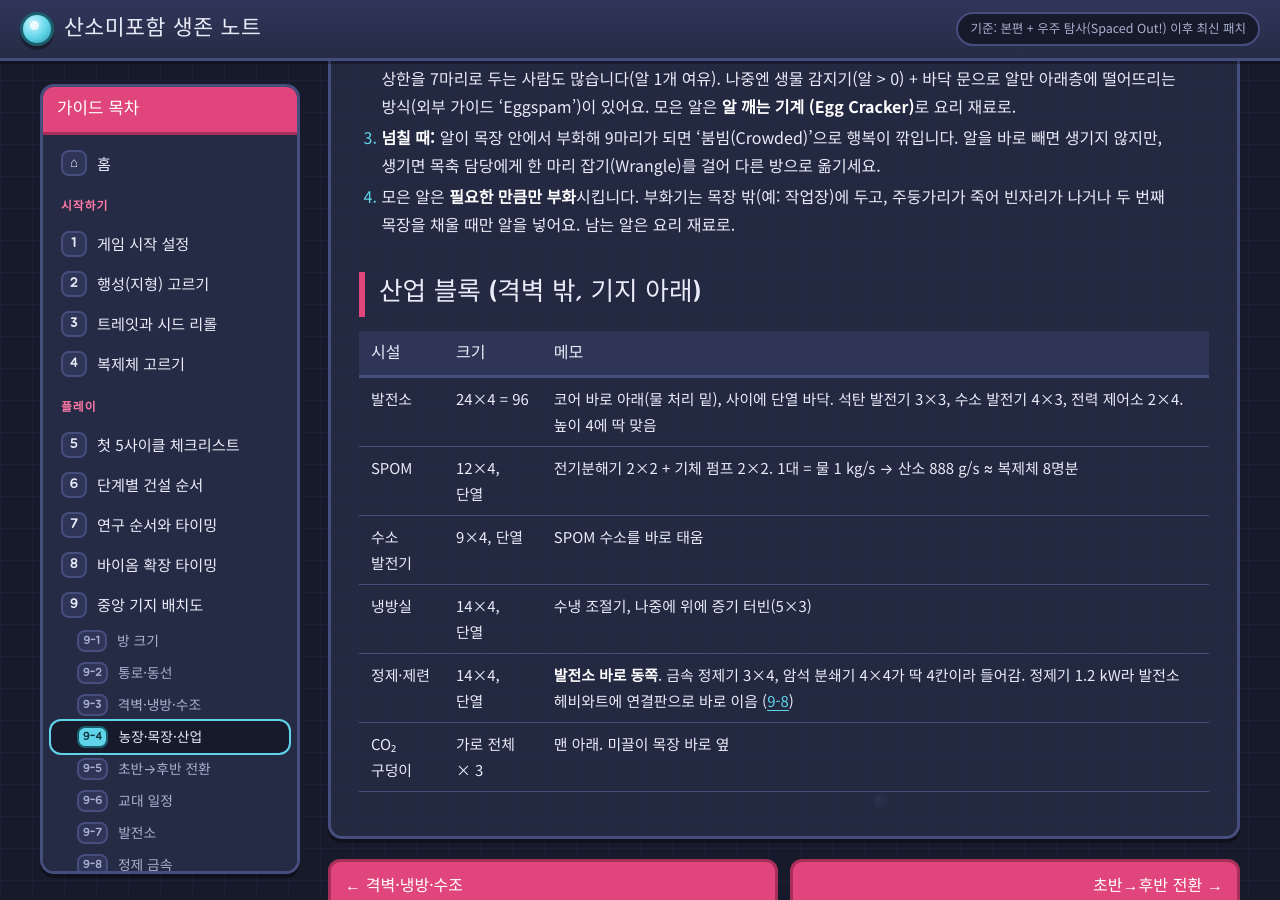
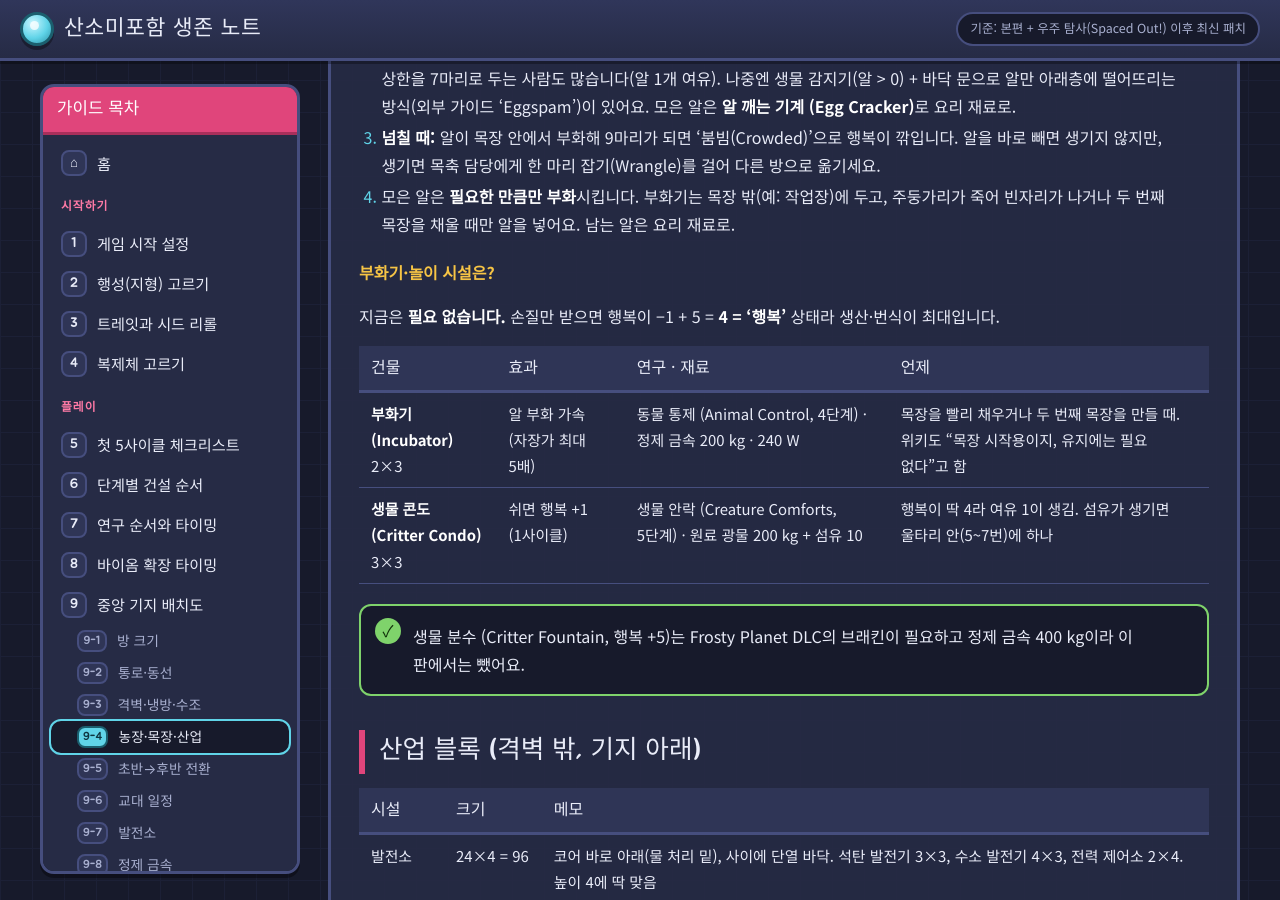
Before and after one commit to zaGamer95/oni, a Jekyll site: the page built from guide/04b4-core-blocks.md, in a window 1280 px wide and 900 px high, scrolled down 4688 px. Built offline with Jekyll 4.4.1, drawn with Linux system fonts in a browser that asks for light colours.

Commit message:
9-4 목장: 부화기·생물 콘도는 언제 필요한지 정리
Co-Authored-By: Claude Opus 5.5 <noreply@anthropic.com>
Claude-Session: https://claude.ai/code/session_01D1TBnUXHdgKu1knAdxXaL4

```diff
--- a/guide/04b4-core-blocks.md
+++ b/guide/04b4-core-blocks.md
@@ -120,6 +120,18 @@ description: 격벽 안/밖에 둘 작물과 동물, 온실 규격, 목장 크
 3. **넘칠 때:** 알이 목장 안에서 부화해 9마리가 되면 '붐빔(Crowded)'으로 행복이 깎입니다. 알을 바로 빼면 생기지 않지만, 생기면 목축 담당에게 한 마리 잡기(Wrangle)를 걸어 다른 방으로 옮기세요.
 4. 모은 알은 **필요한 만큼만 부화**시킵니다. 부화기는 목장 밖(예: 작업장)에 두고, 주둥가리가 죽어 빈자리가 나거나 두 번째 목장을 채울 때만 알을 넣어요. 남는 알은 요리 재료로.
 
+#### 부화기·놀이 시설은?
+
+지금은 **필요 없습니다.** 손질만 받으면 행복이 −1 + 5 = **4 = '행복'** 상태라 생산·번식이 최대입니다.
+
+| 건물 | 효과 | 연구 · 재료 | 언제 |
+|---|---|---|---|
+| **부화기 (Incubator)** 2×3 | 알 부화 가속 (자장가 최대 5배) | 동물 통제 (Animal Control, 4단계) · 정제 금속 200 kg · 240 W | 목장을 빨리 채우거나 두 번째 목장을 만들 때. 위키도 "목장 시작용이지, 유지에는 필요 없다"고 함 |
+| **생물 콘도 (Critter Condo)** 3×3 | 쉬면 행복 +1 (1사이클) | 생물 안락 (Creature Comforts, 5단계) · 원료 광물 200 kg + 섬유 10 | 행복이 딱 4라 여유 1이 생김. 섬유가 생기면 울타리 안(5~7번)에 하나 |
+
+> 생물 분수 (Critter Fountain, 행복 +5)는 Frosty Planet DLC의 브래킨이 필요하고 정제 금속 400 kg이라 이 판에서는 뺐어요.
+{: .tip}
+
 ## 산업 블록 (격벽 밖, 기지 아래)
 
 | 시설 | 크기 | 메모 |
```
